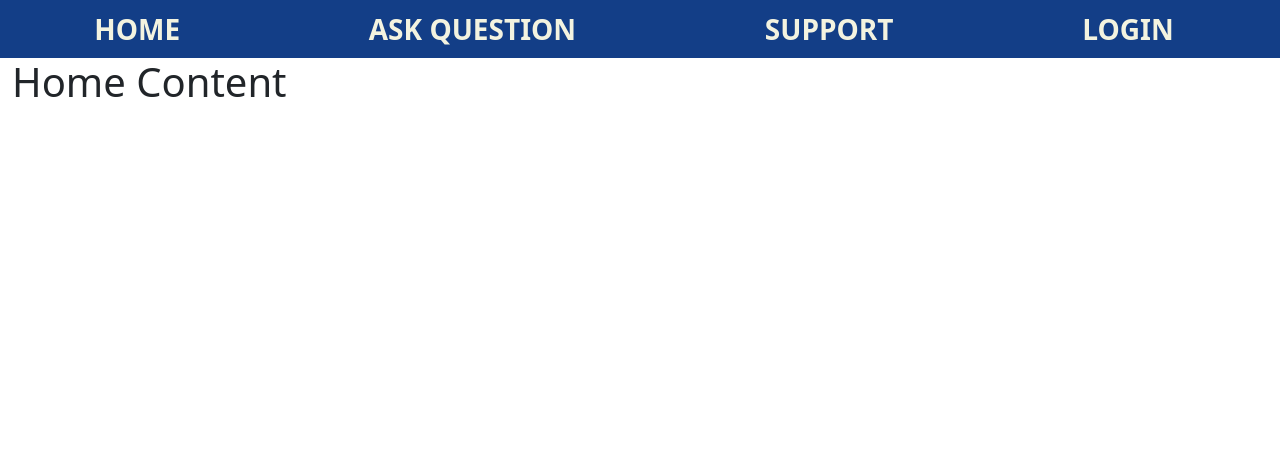
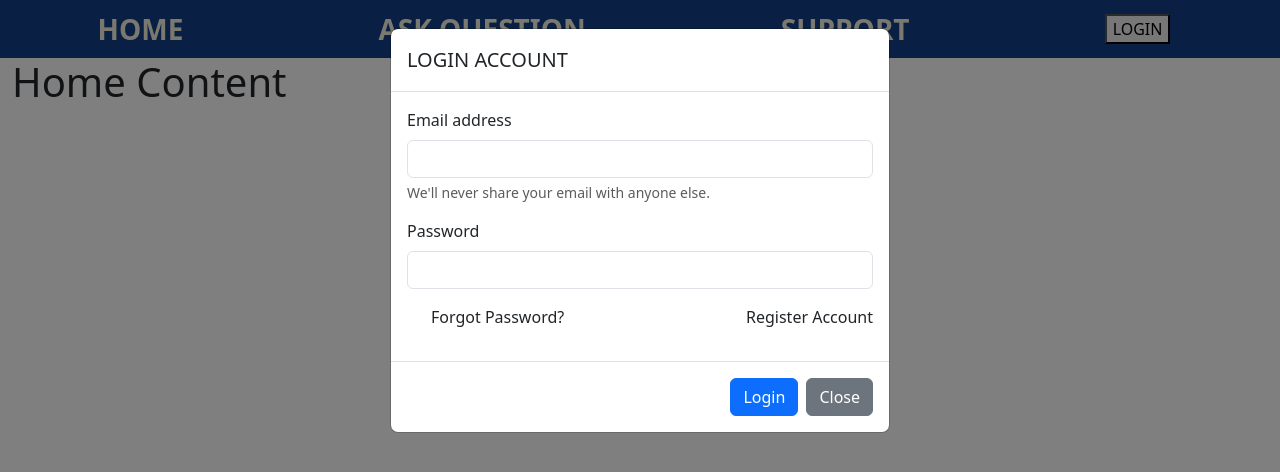
Before and after one commit to TDMinhNhat/web_blog_www_lab06, a React (Vite) app in the folder blog_fe_lab06/: page / in a window 1280 px wide. Both pictures are taken after a click on the element "LOGIN". Shown: the top 472 px of the page. Built offline with nearby package versions, Linux system fonts and the light colour scheme.

Commit message:
solve login frontend || create tab profile

```diff
--- a/blog_fe_lab06/src/components/home/TabContent.tsx
+++ b/blog_fe_lab06/src/components/home/TabContent.tsx
@@ -1,13 +1,15 @@
-import HomeContent from "../home/tab_content/HomeContent";
-import PostContent from "../home/tab_content/PostContent";
-import SupportContent from "../home/tab_content/SupportContent";
+import HomeContent from "./tab_content/HomeContent";
+import PostContent from "./tab_content/PostContent";
+import SupportContent from "./tab_content/SupportContent";
+import ProfileContent from "./tab_content/ProfileContent";
 
-export default function TabContent({ tab }: { tab: string }) {
+export default function TabContent({ tab, user }: { tab: string, user: object }) {
     return (
         <div className="container-fluid w-100 h-100">
             {tab === "Home" && <HomeContent />}
             {tab === "Post" && <PostContent />}
             {tab === "Support" && <SupportContent />}
+            {tab === "Profile" && <ProfileContent user={user} />}
         </div>
     )
 }
--- a/blog_fe_lab06/src/components/home/TabHeader.tsx
+++ b/blog_fe_lab06/src/components/home/TabHeader.tsx
@@ -1,9 +1,25 @@
+import React from "react";
 import "../../../node_modules/bootstrap/dist/css/bootstrap.css";
 import "../../../node_modules/bootstrap/dist/js/bootstrap.js";
 import "../../styles/base.scss";
 import "../../styles/home/tab-menu.scss"
+import userModel from "../../models/users_model.js"
 
-export default function Tabheader({ tab, setTab }: { tab: string }) {
+export default function Tabheader({ tab, setTab, user, setUser }: { tab: string, user: object }) {
+
+  const [email, setEmail] = React.useState("");
+  const [password, setPassword] = React.useState("");
+
+  const solveLogin = () => {
+    userModel.checkLogin(email, password).then((res) => {
+      if (res.status == 200) {
+        setUser(res.data);
+      } else {
+        alert("Login failed");
+      }
+    });
+  }
+
   return (
     <div className="container-fluid d-flex flex-row align-items-center justify-content-around navbar-nav background-dark-color">
       <div className="navbar-item tab-item p-2" onClick={() => setTab("Home")}>
@@ -16,8 +32,41 @@ export default function Tabheader({ tab, setTab }: { tab: string }) {
         <span className="fw-bold fs-3 text-light-color">SUPPORT</span>
       </div>
       <div className="navbar-item tab-item p-2">
-        <span className="fw-bold fs-3 text-light-color">LOGIN</span>
+        { user == null && <button type="button" data-bs-toggle="modal" data-bs-target="#staticBackdrop">LOGIN</button> }
+        { user != null && <span className="fw-bold fs-3 text-light-color" onClick={() => setTab("Profile")}>{user.firstName}</span> }
       </div>
+
+      <div class="modal fade" id="staticBackdrop" data-bs-backdrop="static" data-bs-keyboard="false" tabindex="-1" aria-labelledby="staticBackdropLabel" aria-hidden="true">
+          <div class="modal-dialog">
+            <div class="modal-content">
+              <div class="modal-header">
+                <h1 class="modal-title fs-5" id="staticBackdropLabel">LOGIN ACCOUNT</h1>
+              </div>
+            <div class="modal-body">
+              <form>
+                <div class="mb-3">
+                  <label for="email" class="form-label">Email address</label>
+                  <input type="email" class="form-control" id="email" aria-describedby="emailHelp" onChange={(e) => setEmail(e.target.value)} />
+                  <div id="emailHelp" class="form-text">We'll never share your email with anyone else.</div>
+                </div>
+                <div class="mb-3">
+                  <label for="password" class="form-label">Password</label>
+                  <input type="password" class="form-control" id="password" onChange={(e) => setPassword(e.target.value)} />
+                </div>
+                <div class="mb-3 form-check d-flex align-items-center justify-content-between">
+                  <a>Forgot Password?</a>
+                  <a>Register Account</a>
+                </div>
+              </form>
+            </div>
+              <div class="modal-footer">
+                <button type="button" class="btn btn-primary" data-bs-dismiss="modal" onClick={() => solveLogin()}>Login</button>
+                <button type="button" class="btn btn-secondary" data-bs-dismiss="modal">Close</button>
+              </div>
+            </div>
+          </div>
+        </div>
     </div>
+
   );
 }
--- /dev/null
+++ b/blog_fe_lab06/src/components/home/tab_content/ProfileContent.tsx
@@ -0,0 +1,6 @@
+
+export default function ProfileContent({ user }: { user: object}) {
+    return (
+        <div>Hello {user.firstName} {user.middleName} {user.lastName}</div>
+    )
+}
--- a/blog_fe_lab06/src/controllers/user_controller.ts
+++ b/blog_fe_lab06/src/controllers/user_controller.ts
@@ -1,6 +1,10 @@
 import userModel from "../models/users_model";
 
 const userController = {
+
+    checkLogin: (email: string, password: string) => {
+        return userModel.checkLogin(email, password);
+    },
 
     getAll: (page: number) => {
         return userModel.getAll(page);
--- a/blog_fe_lab06/src/models/users_model.ts
+++ b/blog_fe_lab06/src/models/users_model.ts
@@ -1,6 +1,10 @@
 import axios from "axios";
 
 const userModel = {
+
+    checkLogin: async (email: string, password: string) => {
+        return await axios.post(`http://localhost:8080/api/v1/users/login?email=${email}&password=${password}`).then(response => response).catch(error => alert("Error: " + error));
+    },
 
     getAll: async (page: number) => {
         return await axios.get(`http://localhost:8080/api/users?page=${page}&size=10`).then(response => response).catch(error => alert("Error: " + error));
--- a/blog_fe_lab06/src/pages/HomePage.tsx
+++ b/blog_fe_lab06/src/pages/HomePage.tsx
@@ -6,12 +6,14 @@ import TabContent from "../components/home/TabContent";
 import Footer from "../components/home/Footer";
 
 export default function HomePage() {
+
   const [tab, setTab] = React.useState("Home");
+  const [user, setUser] = React.useState(null);
 
   return (
     <div>
-      <TabHeader tab={tab} setTab={setTab} />
-      <TabContent tab={tab} />
+      <TabHeader tab={tab} setTab={setTab} user={user} setUser={setUser} />
+      <TabContent tab={tab} user={user} />
       <Footer />
     </div>
   );
```
